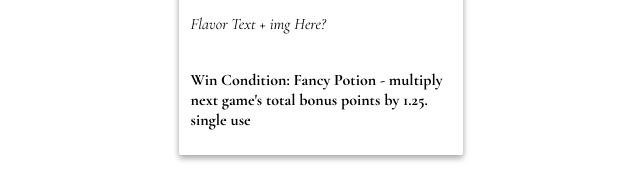
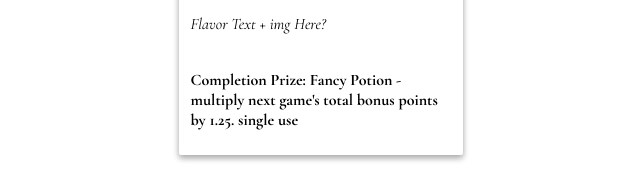
Before and after one commit to grubznug/TasQuest, a plain HTML site: page index.html in a window 1280 px wide. Shown: the part 374-554 px from the top of the page, without its empty margins (319-959 px from the left). Drawn offline with nearby package versions, Linux system fonts and the light colour scheme.

Commit message:
Update index.html

```diff
--- a/index.html
+++ b/index.html
@@ -302,7 +302,7 @@
 				<p><em>Flavor Text + img Here?</em></p>
 				<br>
 				<br>
-				<p><b>Win Condition: Fancy Potion - multiply next game's total bonus points by 1.25. single use</b></p>
+				<p><b>Completion Prize: Fancy Potion - multiply next game's total bonus points by 1.25. single use</b></p>
       </article>
       <article style="display:block; padding: 3mm; height: 105mm; width: 75mm; ">
 				<h2>Task #1</h2>
```
